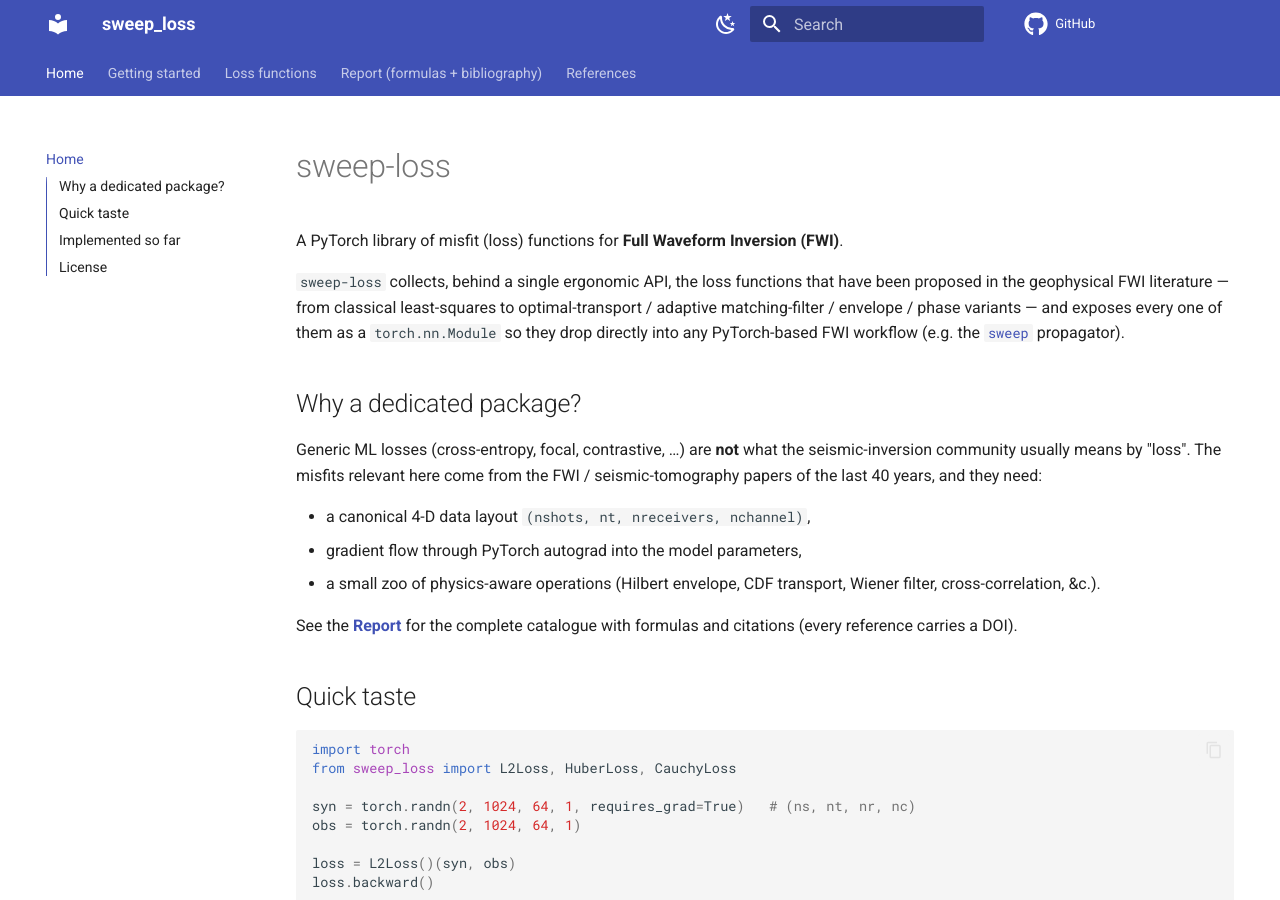
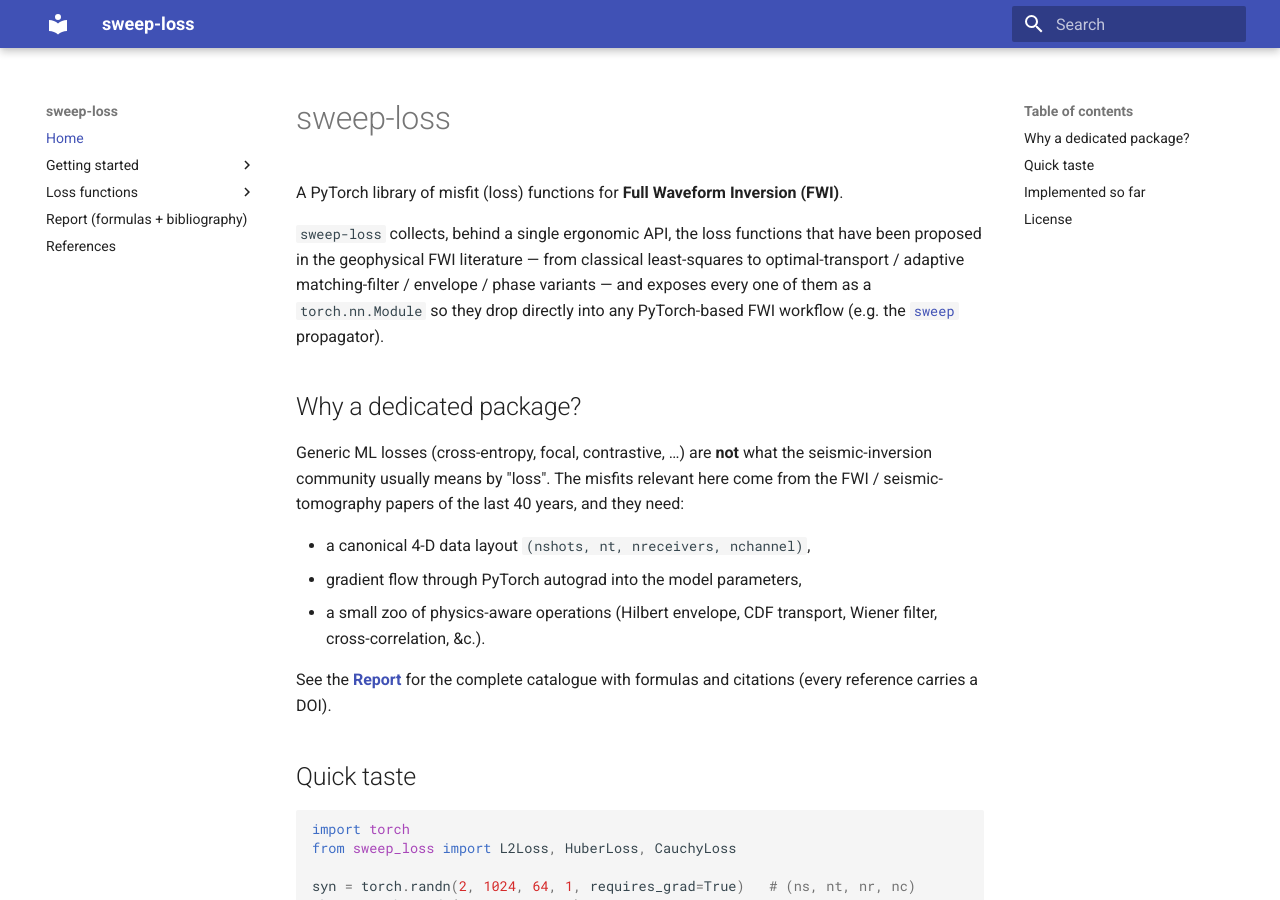
Before and after one commit to DeepWave-KAUST/sweep-loss, an MkDocs documentation site: the page built from docs/index.md, in a window 1280 px wide and 900 px high. Built offline with MkDocs 1.6.1 and Material for MkDocs 9.7.7, drawn with Linux system fonts in a browser that asks for light colours; comment, search, counter and statistics services are not loaded.

Commit message:
docs: nav-only mkdocs.yml for the sweepx site; fix repo links
Co-Authored-By: Claude Opus 5.5 <noreply@anthropic.com>

```diff
--- a/mkdocs.yml
+++ b/mkdocs.yml
@@ -1,65 +1,28 @@
-site_name: sweep_loss
-site_description: "A PyTorch library of misfit (loss) functions for Full Waveform Inversion."
-site_author: "Shaowen Wang"
-repo_url: "https://github.com/DeepWave-KAUST/sweep-loss"
-edit_uri: ""
+# ─────────────────────────────────────────────────────────────────────────
+# sweep-loss — documentation config  (from sweepx/docs-template)
+#
+# STYLE comes from the sweepx umbrella at build time: mkdocs-multirepo pulls
+# this docs/ into https://sweepx.deepwave.group/ and renders it with sweepx's
+# theme. This file only declares the package name + nav so the umbrella can
+# import it. Do NOT add the real theme / plugins / mkdocstrings options here —
+# the ecosystem look is defined ONCE, in the sweepx repo.
+#
+# Quick standalone check (plain Material, no sweepx skin): `mkdocs serve` here.
+# Real look: preview from the sweepx repo.
+# ─────────────────────────────────────────────────────────────────────────
+site_name: sweep-loss
+theme:
+  name: material                 # placeholder only — sweepx supplies the real theme
 
-docs_dir: docs
-site_dir: site
-
-theme:
-  name: material
-  features:
-    - navigation.tabs
-    - navigation.sections
-    - navigation.expand
-    - navigation.top
-    - toc.integrate
-    - content.code.copy
-    - search.highlight
-  palette:
-    - media: "(prefers-color-scheme: light)"
-      scheme: default
-      primary: indigo
-      accent: indigo
-      toggle:
-        icon: material/weather-night
-        name: Switch to dark mode
-    - media: "(prefers-color-scheme: dark)"
-      scheme: slate
-      primary: indigo
-      accent: indigo
-      toggle:
-        icon: material/weather-sunny
-        name: Switch to light mode
-  icon:
-    repo: fontawesome/brands/github
-
-markdown_extensions:
+markdown_extensions:             # what the pages need for a standalone check
   - admonition
   - attr_list
-  - footnotes
   - md_in_html
-  - toc:
-      permalink: true
   - pymdownx.arithmatex:
       generic: true
-  - pymdownx.highlight:
-      anchor_linenums: true
-      line_spans: __span
-  - pymdownx.inlinehilite
-  - pymdownx.snippets
   - pymdownx.superfences
-  - pymdownx.details
   - pymdownx.tabbed:
       alternate_style: true
-
-extra_javascript:
-  - https://polyfill.io/v3/polyfill.min.js?features=es6
-  - https://cdn.jsdelivr.net/npm/mathjax@3/es5/tex-mml-chtml.js
-
-plugins:
-  - search
 
 nav:
   - Home: index.md
```
Also changed, not shown: docs/getting_started/installation.md (+1 -1 lines).
